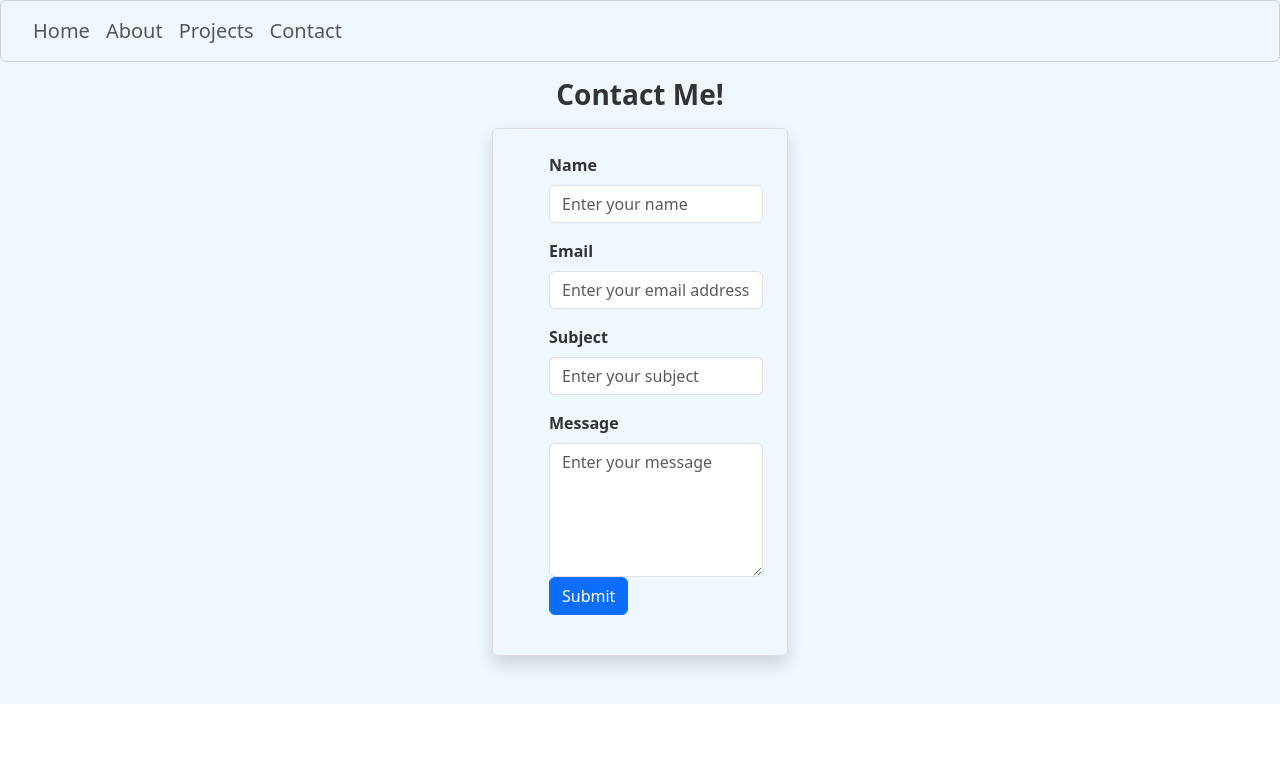
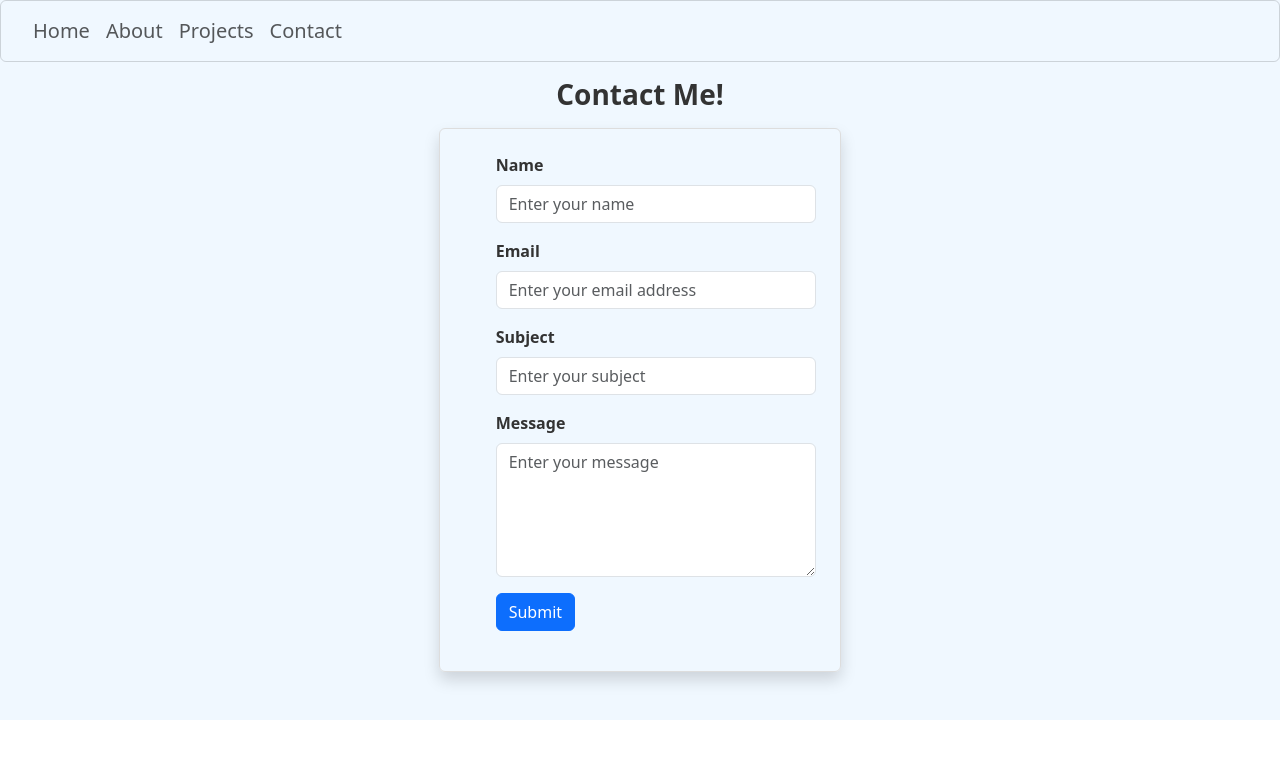
Before and after one commit to gramscott/Portfolio, a React (Create React App) app in the folder client/: page /contact in a window 1280 px wide. Shown: the top 758 px of the page. Built offline with nearby package versions, Linux system fonts and the light colour scheme.

Commit message:
trying to work out how to change the redirect page

```diff
--- a/client/src/App.js
+++ b/client/src/App.js
@@ -6,6 +6,7 @@ import React from 'react';
 import AboutContainer from './containers/AboutContainer';
 import ProjectContainer from './containers/ProjectContainer';
 import ContactContainer from './containers/ContactContainer';
+import ThankYou from './components/ContactComponents/ThankYou';
 
 
 function App() {
@@ -19,6 +20,7 @@ function App() {
       <Route path="/about" element={<AboutContainer/>}/>
       <Route path="/projects" element={<ProjectContainer/>}/>
       <Route path="/contact" element={<ContactContainer/>}/>
+      {/* <Route path="/thank-you" Component={<ThankYou/>}/> */}
     </Routes>
     </Router>
     </div>
--- a/client/src/components/ContactComponents/ContactForm.js
+++ b/client/src/components/ContactComponents/ContactForm.js
@@ -5,34 +5,36 @@ import './ContactForm.css';
 const ContactForm = () => {
 
   return (
-    <div className='container col-md-3'>
-      <h3 className='contact-header col-10  mb-3 mt-3'>Contact Me!</h3>
+    <div className='container col-md-4'>
+      <h3 className='contact-header mb-3 mt-3 '>Contact Me!</h3>
 
-      <Form action='https://api.web3forms.com/submit' method="POST" className='form center rounded shadow p-4 mb-5'>
+      <Form  action='https://api.web3forms.com/submit' method="POST" className='form rounded shadow p-4 mb-5'>
         <input type='hidden' name='access_key' value="099dd778-2dab-49cf-b4cc-9784c27b5566" />
+        <input type='hidden' name='subject' value='New Submission from Portfolio Website' />
+
 
         <ul className='contact-list'>
-        <Form.Group controlId="formName" >
+          <Form.Group controlId="formName" className='mb-3'>
             <Form.Label className='label'>Name</Form.Label>
-          <Form.Control type="text" name="name" placeholder="Enter your name" className='user-input'required />
+            <Form.Control type="text" name="name" placeholder="Enter your name" className='user-input' required />
           </Form.Group>
 
-        <Form.Group controlId="formEmail">
-          <Form.Label className='label pt-3'>Email</Form.Label>
-          <Form.Control className='input' type="email" name="email" placeholder="Enter your email address" required />
+          <Form.Group controlId="formEmail" className='mb-3'>
+            <Form.Label className='label'>Email</Form.Label>
+            <Form.Control type="email" name="email" placeholder="Enter your email address" required />
           </Form.Group>
 
-        <Form.Group controlId="formSubject">
+          <Form.Group controlId="formSubject" className='mb-3'>
             <Form.Label className='label'>Subject</Form.Label>
             <Form.Control type="text" name="subject" placeholder="Enter your subject" required />
           </Form.Group>
 
-        <Form.Group controlId="formMessage">
-          <Form.Label className='label pt-3'>Message</Form.Label>
+          <Form.Group controlId="formMessage" className='mb-3'>
+            <Form.Label className='label'>Message</Form.Label>
             <Form.Control as="textarea" name="message" placeholder="Enter your message" rows={5} required />
           </Form.Group>
 
-        <Button  variant="primary" type="submit">
+          <Button variant="primary" type="submit">
             Submit
           </Button>
         </ul>
--- /dev/null
+++ b/client/src/components/ContactComponents/ThankYou.js
@@ -0,0 +1,12 @@
+import React from 'react'
+
+const ThankYou = () => {
+  return (
+
+    <div>
+    <h3>Thank you for your message! I will get back to you as soon as possible.</h3>
+    </div>
+  )
+}
+
+export default ThankYou
```
Lines whose indentation alone changed are shown as unchanged.
